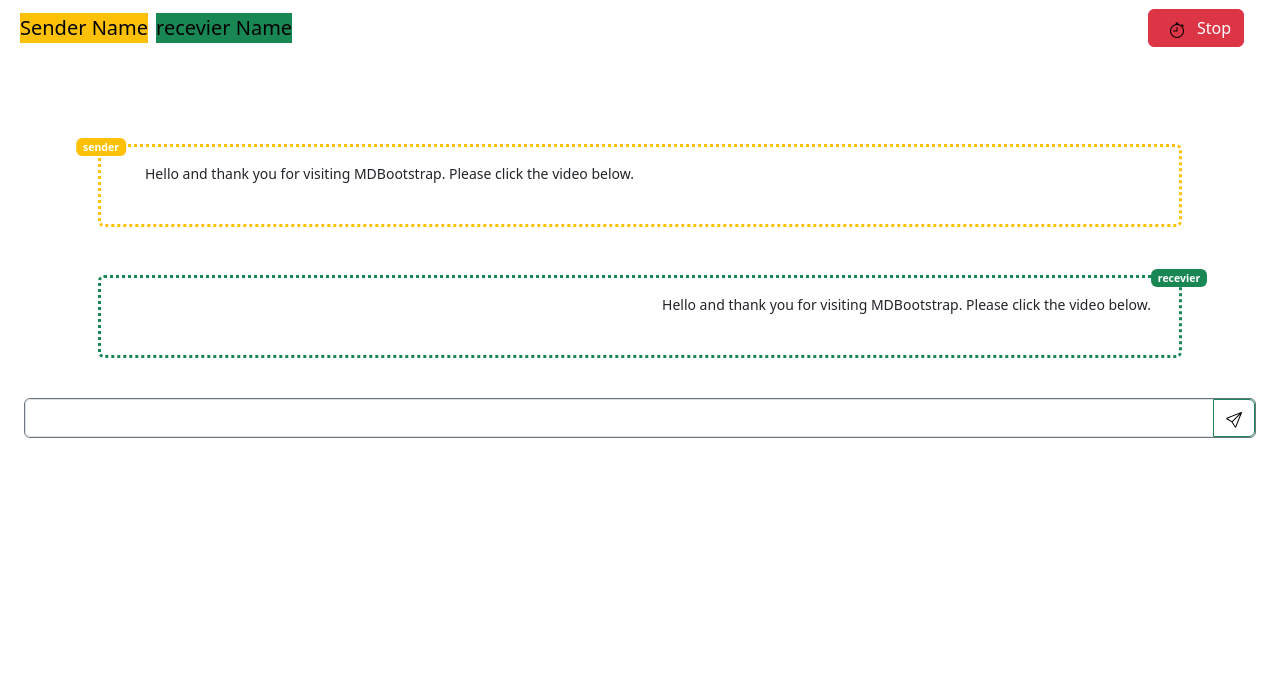
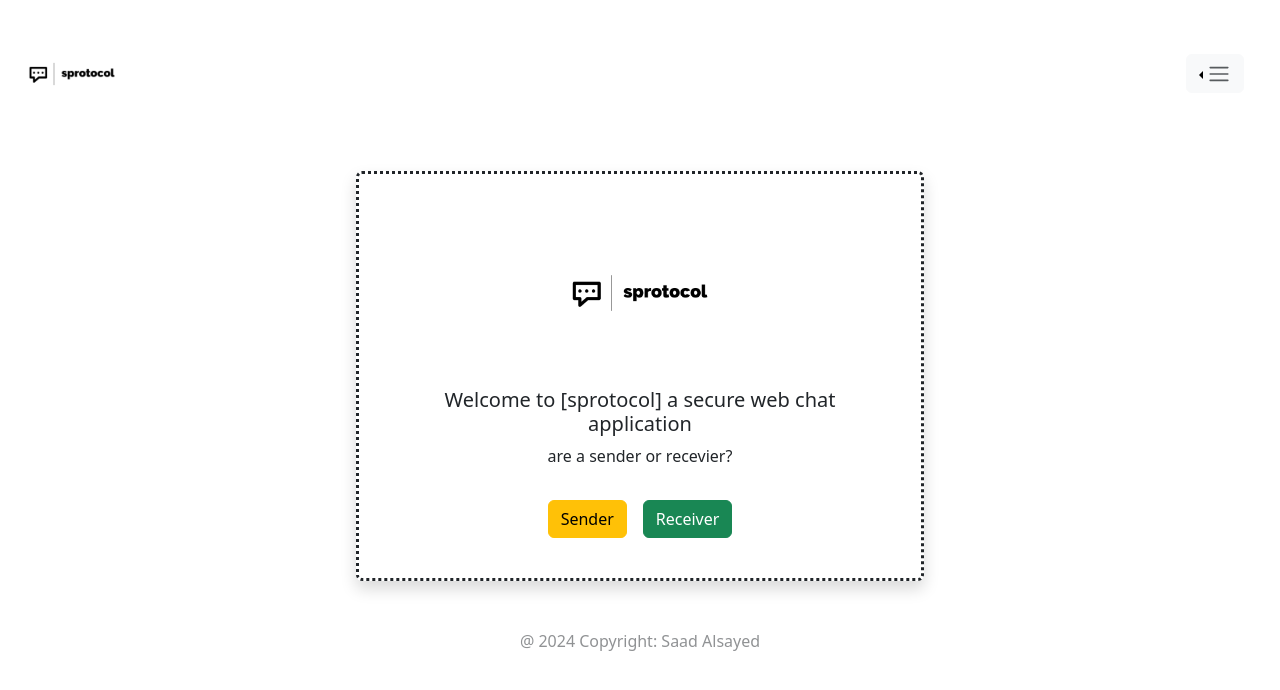
Before and after one commit to saad-als/sprotocol, a React (Vite) app in the folder src/frontend/sprotocol-frontend/: page / in a window 1280 px wide. Shown: the top 690 px of the page. Built offline with nearby package versions, Linux system fonts and the light colour scheme.

Commit message:
testing pages layout

```diff
--- a/src/frontend/sprotocol-frontend/src/App.jsx
+++ b/src/frontend/sprotocol-frontend/src/App.jsx
@@ -1,5 +1,5 @@
 import HomePage from "./pages/HomePage"
-import ChatPage from "./pages/ChatPage"
+// import ChatPage from "./pages/ChatPage"
 function App() {
 
   return (
@@ -7,8 +7,8 @@ function App() {
 
       <div className="">
 
-        {/* <HomePage /> */}
-        <ChatPage />
+        <HomePage />
+        {/* <ChatPage /> */}
 
       </div>
 
```
